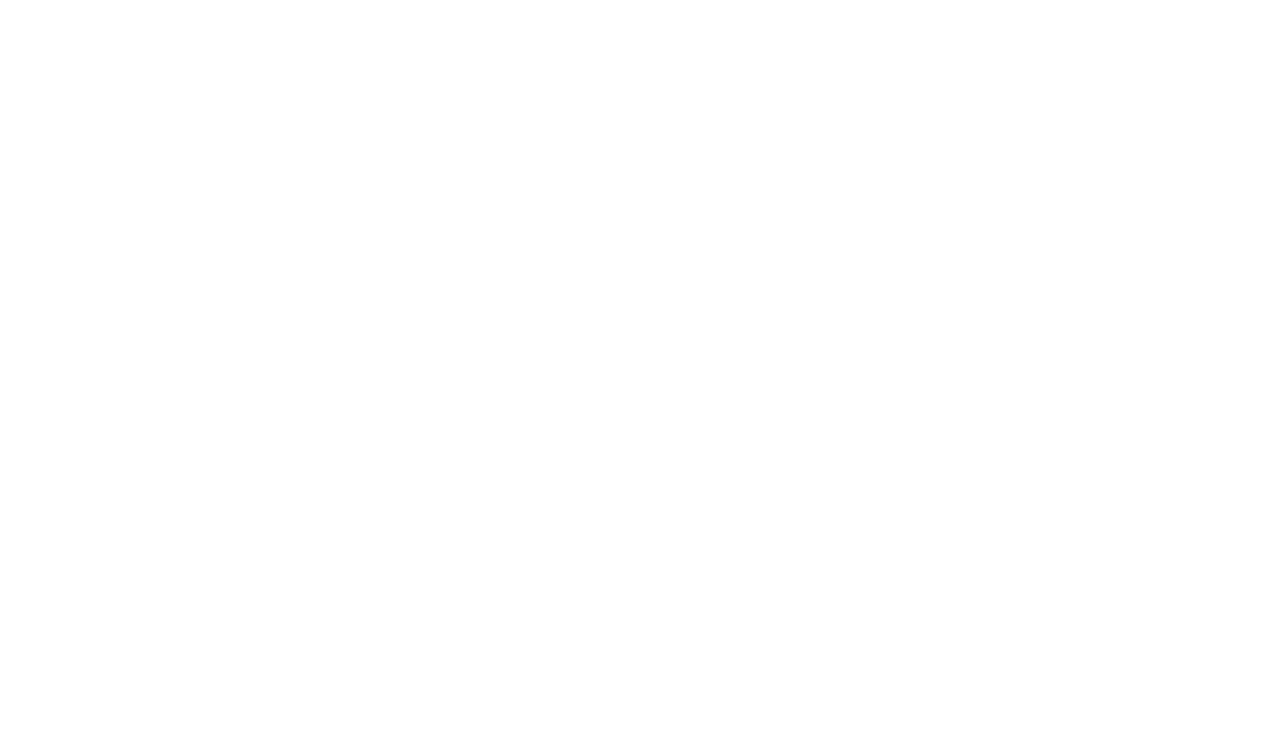
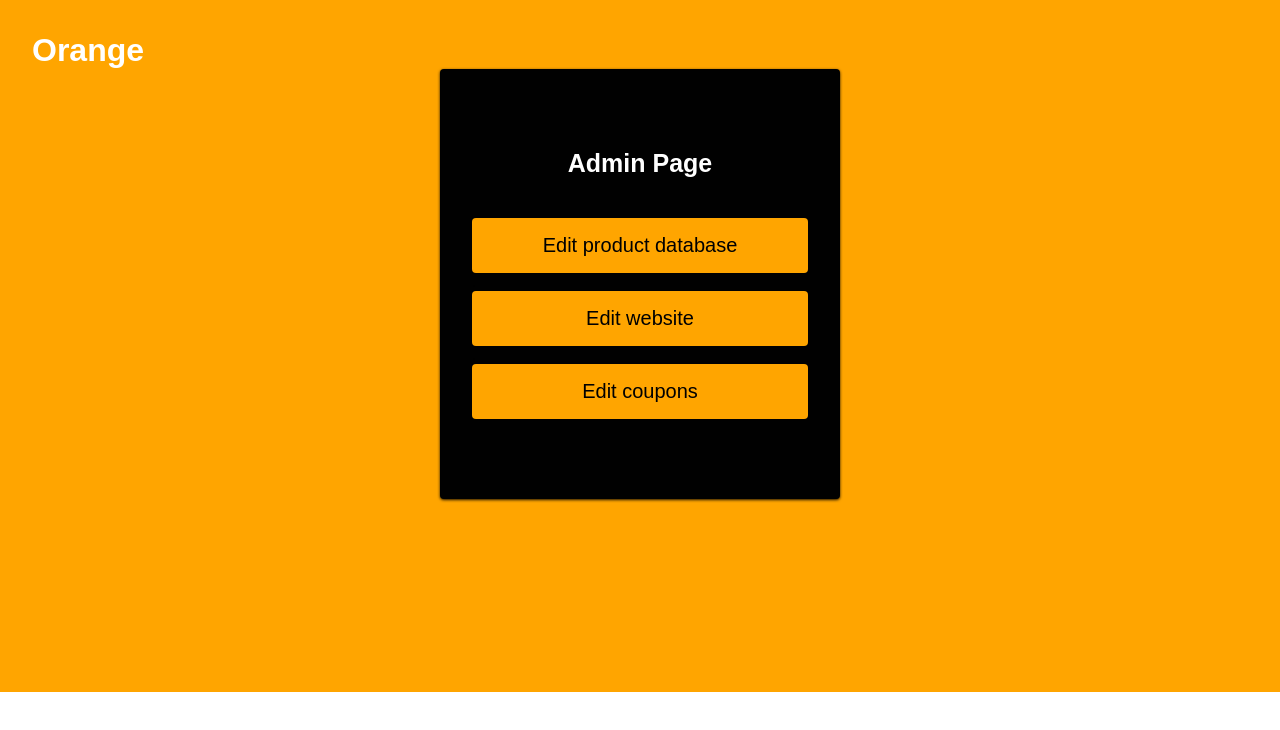
Before and after one commit to huzaifazia17/E-commerce_store, a React (Create React App) app in the folder client/: page /admin in a window 1280 px wide. Before the commit this address had no page. Shown: the top 730 px of the page. Built offline with nearby package versions, Linux system fonts and the light colour scheme; a web font is replaced by a local one.

Commit message:
Admin page

```diff
--- a/client/src/App.js
+++ b/client/src/App.js
@@ -6,6 +6,7 @@
 import SignUpPage from './Components/SignUp/SignUpPage'
 import SignInPage from './Components/SignIn/SignInPage'
 import Contact from './Components/ContactUs/Contact'
+import Admin from './Components/Admin/Admin'
 
 
 import {BrowserRouter as Router, Routes, Route} from 'react-router-dom'
@@ -17,7 +18,9 @@
         <Route path="/" component={Home} exact element={<Home />}/>
         <Route path="/signin" component={SignInPage} exact element={<SignInPage />} />
         <Route path="/contactus" component={Contact} exact element={<Contact />} />
-        <Route path="/signup" component={SignUpPage} exact element={<SignUpPage />}/>
+        <Route path="/signup" component={SignUpPage} exact element={<SignUpPage />} />
+        <Route path="/admin" component={Admin} exact element={<Admin />}/>
+
       </Routes>
     </Router>
   );
--- /dev/null
+++ b/client/src/Components/Admin/Admin.js
@@ -0,0 +1,32 @@
+import React from 'react'
+import { Container, FormWrap, Icon, Form, FormButton, FormContent, FormH1, FormH3, FormInput, FormLabel } from './AdminPageElements'
+
+const Admin = () => {
+  return (
+      <div>
+          <Container>
+        <FormWrap>
+                  <Icon to="/">Orange</Icon>
+                   <FormContent>
+                      <Form action="#">
+              <FormH1>Admin Page</FormH1>
+
+
+                          <FormButton> Edit product database </FormButton>
+                          <div>
+                              .
+                          </div>
+                          <FormButton> Edit website </FormButton>
+                          <div>
+                              .
+                          </div>
+                          <FormButton> Edit coupons </FormButton>
+                      </Form>
+                      </FormContent>
+        </FormWrap>
+      </Container>
+    </div>
+  )
+}
+
+export default Admin
--- /dev/null
+++ b/client/src/Components/Admin/AdminPageElements.js
@@ -0,0 +1,116 @@
+import styled from 'styled-components';
+import { Link } from 'react-router-dom';
+
+export const Container = styled.div`
+    min-height: 692px;
+    position: fixed%3;
+    bottom: 0;
+    left: 0;
+    right: 0;
+    top: 0;
+    z-index: 0;
+    overflow: hidden;
+    background: #FFA500;
+`
+
+export const FormWrap = styled.div`
+    height: 100%;
+    display: flex;
+    flex-direction: column;
+    justify-content: center;
+
+    @media screen and (max-width: 400px)
+    {
+        height: 80%;
+    }
+`
+
+export const Icon = styled(Link)`
+    margin-left: 32px;
+    margin-top: 32px;
+    text-decoration: none;
+    color: #fff;
+    font-weight: 700;
+    font-size: 32px;
+
+    @media screen and (max-width: 480px)
+    {
+        margin-left: 16px;
+        margin-top: 8px;
+    }
+ `
+
+export const FormContent = styled.div`
+    height: 100%;
+    display: flex;
+    flex-direction: column;
+    justify-content: center;
+
+    @media screen and (max-width: 480px)
+    {
+        padding: 10px;
+    }
+`
+
+export const Form = styled.form`
+    background: #010101;
+    max-width: 400px;
+    height: auto;
+    width: 100%;
+    z-index: 1;
+    display: grid;
+    margin: 0 auto;
+    padding: 80px 32px;
+    border-radius: 4px;
+    box-shadow: 0 1px 3px rgba(0, 0, 0, 0.9);
+
+    @media screen and (max-width: 400px)
+    {
+        padding: 32px 32px;
+    }
+`
+
+export const FormH1 = styled.h1`
+    margin-bottom: 40px;
+    color: #fff;
+    font-size: 25px;
+    font-weight: bold;
+    text-align: center;
+`
+export const FormH3 = styled.h1`
+    margin-bottom: 40px;
+    color: #fff;
+    font-size: 15px;
+    font-weight: 400;
+    text-align: center;
+`
+export const FormLabel = styled.label`
+    margin-bottom: 8px;
+    font-size: 14px;
+    color: #fff;
+`
+
+export const FormInput = styled.input`
+    padding: 16px 16px;
+    margin-bottom: 32px;
+    border: none;
+    border-radius: 4px;
+`
+
+export const FormButton = styled.button`
+    background: #FFA500;
+    padding: 16px 0;
+    border: none;
+    border-radius: 4px;
+
+    font-size: 20px;
+    cursor: pointer;
+`
+/*
+export const Text = styled.span`
+    text-align: center;
+    margin-top: 24px;
+    color: #fff;
+    font-size: 14px;
+`
+*/
--- a/client/src/Components/NavBar/NavBar.js
+++ b/client/src/Components/NavBar/NavBar.js
@@ -40,7 +40,12 @@
                     <FaBars/>
                 </MobileIcon>
 
-                <NavMenu>
+                      <NavMenu>
+                          <NavItem>
+                        <NavLinks to = "admin" smooth={true} duration={500} spy={true} exact='true' offset={-79}>
+                            <Link to = {"admin"} style={{ textDecoration: 'none' , color: '#fff'}}>Admin</Link>
+                        </NavLinks>
+                    </NavItem>
                     <NavItem>
                         <NavLinks to = "about" smooth={true} duration={500} spy={true} exact='true' offset={-80}>About</NavLinks>
                     </NavItem>
@@ -56,7 +61,8 @@
                         <NavLinks to = "signin" smooth={true} duration={500} spy={true} exact='true' offset={-79}>
                             <Link to = {"signin"} style={{ textDecoration: 'none' , color: '#fff'}}>Sign In</Link>
                         </NavLinks>
-                    </NavItem>
+                          </NavItem>
+
                 </NavMenu>
 
                 <NavBtn>
```
